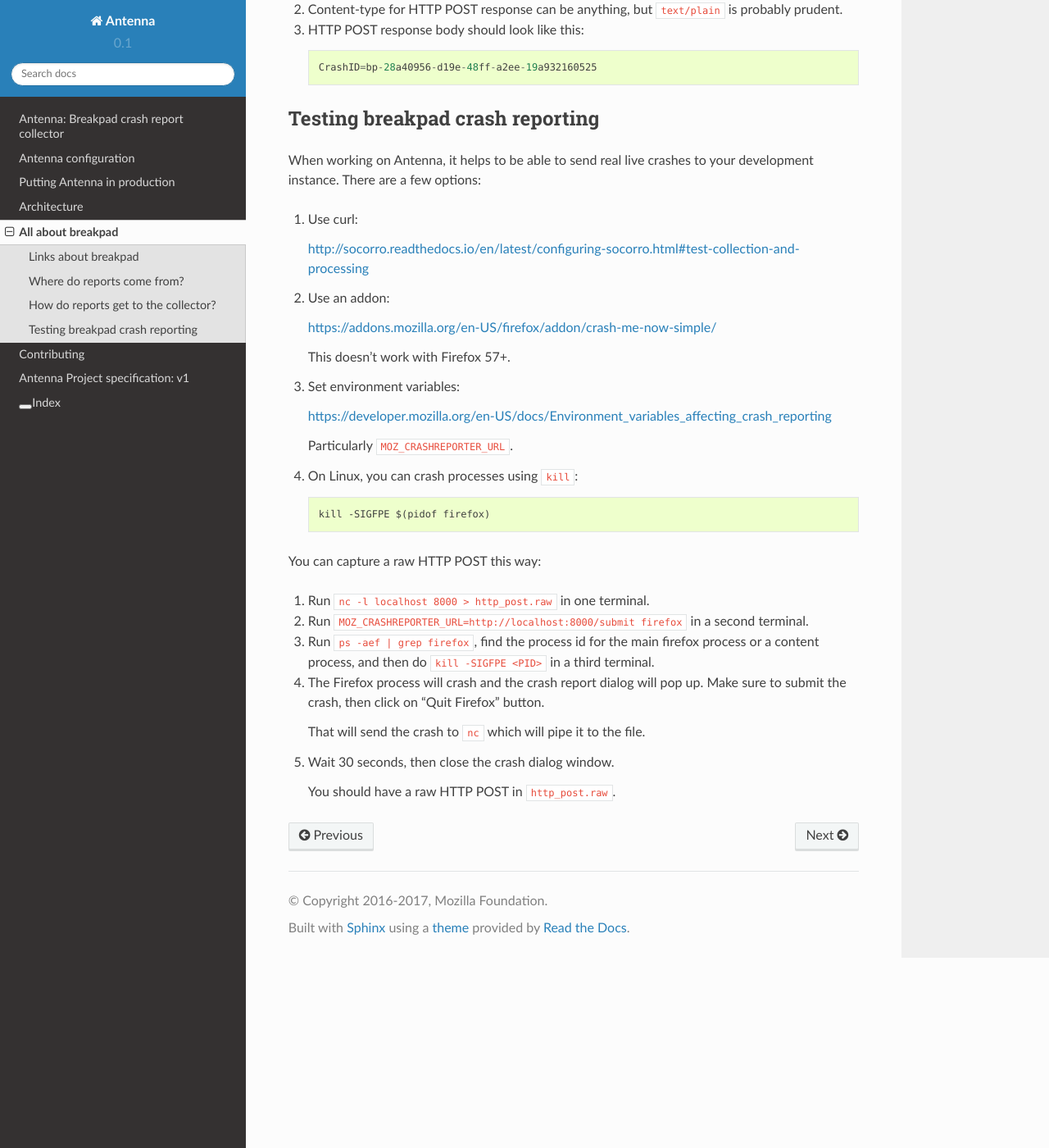
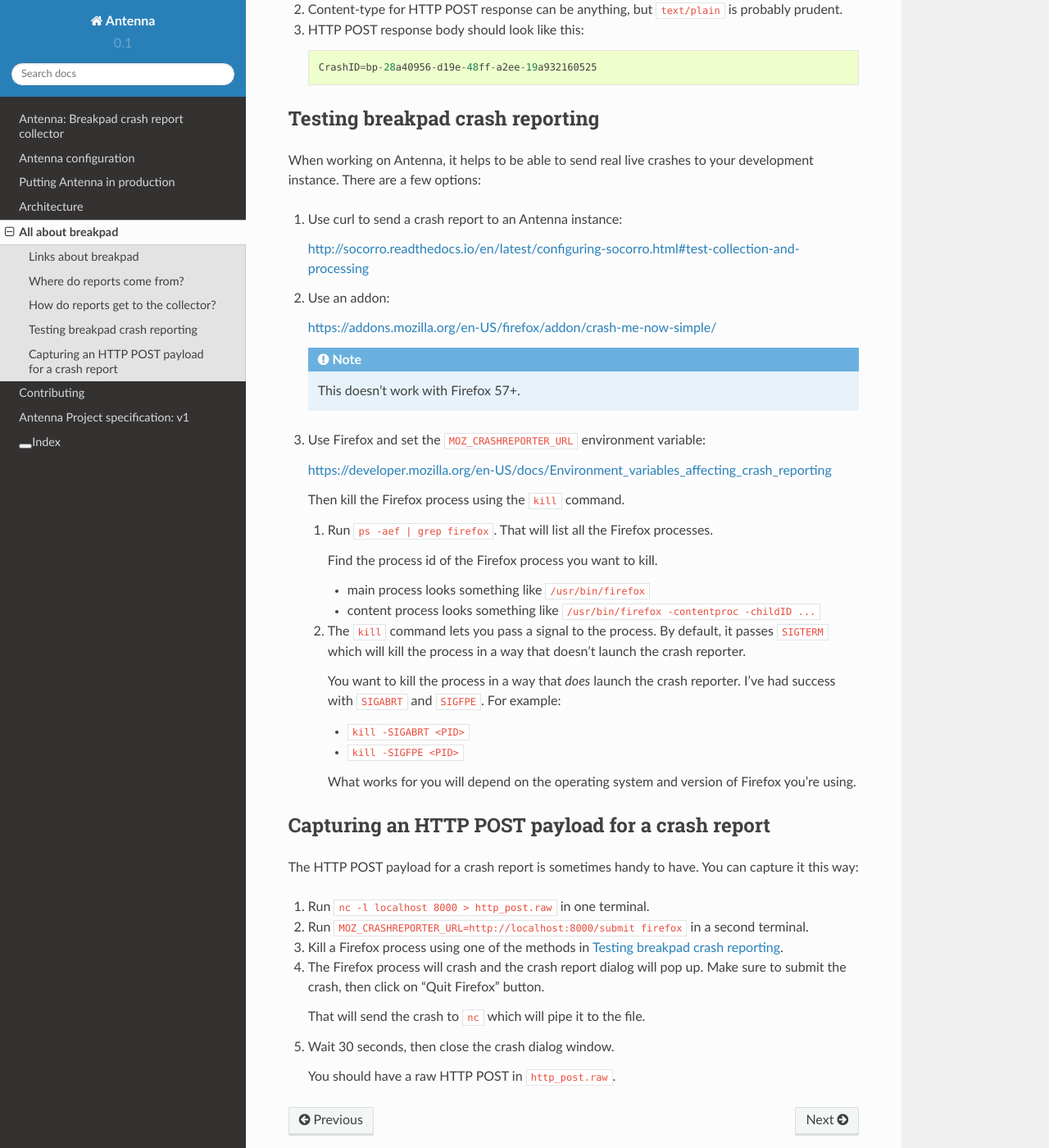
Before and after one commit to mozilla-services/antenna, a Sphinx documentation site: the page built from docs/breakpad_reporting.rst, in a window 1280 px wide and 1400 px high, scrolled down 3014 px. Shown: the whole window at 82% size. Built offline with Sphinx 7.4.7 and the Read the Docs theme 2.0.0, drawn with Linux system fonts in a browser that asks for light colours.

Commit message:
Rework section on killing Firefox

```diff
--- a/docs/breakpad_reporting.rst
+++ b/docs/breakpad_reporting.rst
@@ -141,13 +141,15 @@ Things to know about the HTTP POST response:
      CrashID=bp-28a40956-d19e-48ff-a2ee-19a932160525
 
 
+.. _testing-breakpad-crash-reporting:
+
 Testing breakpad crash reporting
 ================================
 
 When working on Antenna, it helps to be able to send real live crashes to your
 development instance. There are a few options:
 
-1. Use curl:
+1. Use curl to send a crash report to an Antenna instance:
 
    http://socorro.readthedocs.io/en/latest/configuring-socorro.html#test-collection-and-processing
 
@@ -155,29 +157,53 @@ development instance. There are a few options:
 
    https://addons.mozilla.org/en-US/firefox/addon/crash-me-now-simple/
 
-   This doesn't work with Firefox 57+.
+   .. Note::
 
-3. Set environment variables:
+      This doesn't work with Firefox 57+.
+
+3. Use Firefox and set the ``MOZ_CRASHREPORTER_URL`` environment variable:
 
    https://developer.mozilla.org/en-US/docs/Environment_variables_affecting_crash_reporting
 
-   Particularly ``MOZ_CRASHREPORTER_URL``.
 
-4. On Linux, you can crash processes using ``kill``::
+   Then kill the Firefox process using the ``kill`` command.
 
-       kill -SIGFPE $(pidof firefox)
+   1. Run ``ps -aef | grep firefox``. That will list all the
+      Firefox processes.
+
+      Find the process id of the Firefox process you want to kill.
+
+      * main process looks something like ``/usr/bin/firefox``
+      * content process looks something like
+        ``/usr/bin/firefox -contentproc -childID ...``
+
+   2. The ``kill`` command lets you pass a signal to the process. By default, it
+      passes ``SIGTERM`` which will kill the process in a way that doesn't
+      launch the crash reporter.
+
+      You want to kill the process in a way that *does* launch the crash
+      reporter. I've had success with ``SIGABRT`` and ``SIGFPE``. For example:
+
+      * ``kill -SIGABRT <PID>``
+      * ``kill -SIGFPE <PID>``
+
+      What works for you will depend on the operating system and version of
+      Firefox you're using.
 
 
-You can capture a raw HTTP POST this way:
+Capturing an HTTP POST payload for a crash report
+=================================================
+
+The HTTP POST payload for a crash report is sometimes handy to have. You can
+capture it this way:
 
 1. Run ``nc -l localhost 8000 > http_post.raw`` in one terminal.
 
 2. Run ``MOZ_CRASHREPORTER_URL=http://localhost:8000/submit firefox`` in a
    second terminal.
 
-3. Run ``ps -aef | grep firefox``, find the process id for the main firefox
-   process or a content process, and then do ``kill -SIGFPE <PID>`` in a third
-   terminal.
+3. Kill a Firefox process using one of the methods in
+   :ref:`testing-breakpad-crash-reporting`.
 
 4. The Firefox process will crash and the crash report dialog will pop up.
    Make sure to submit the crash, then click on "Quit Firefox" button.
```
